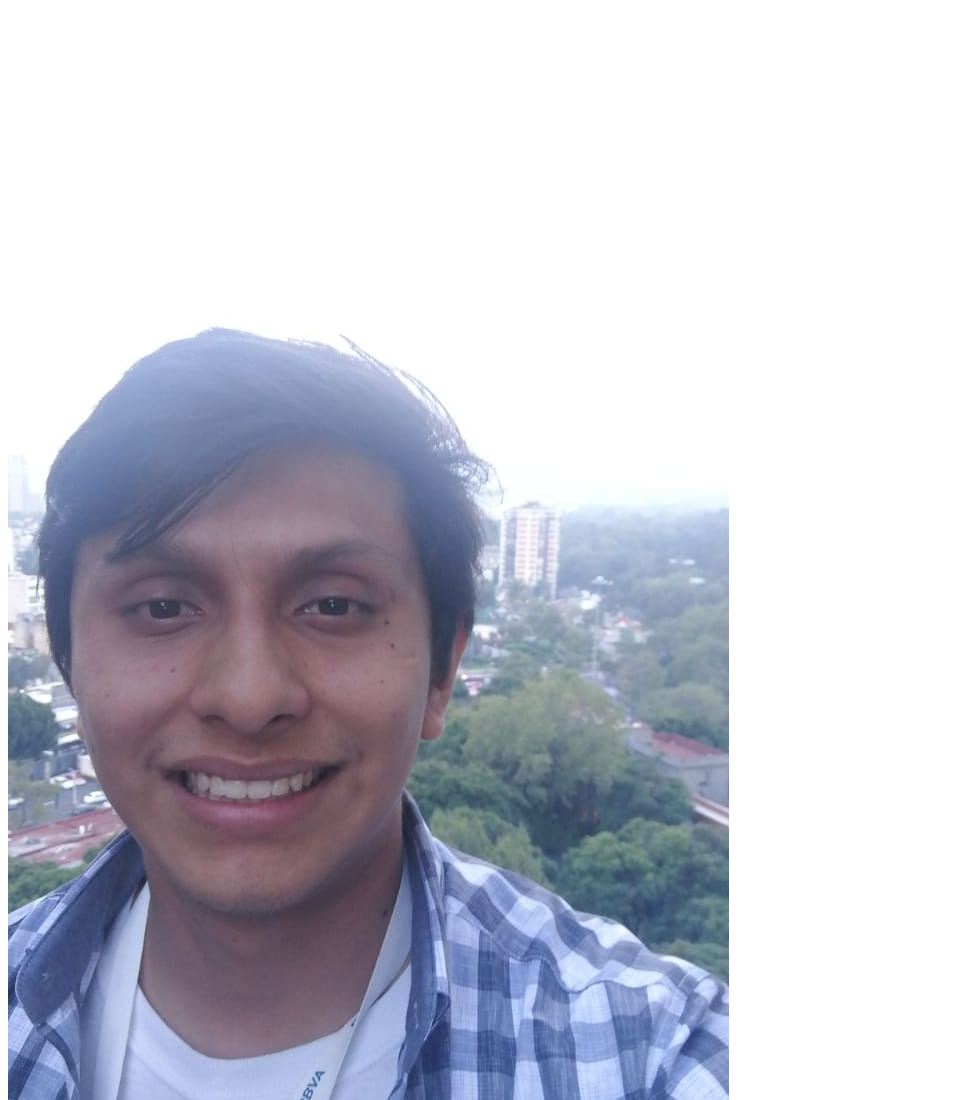
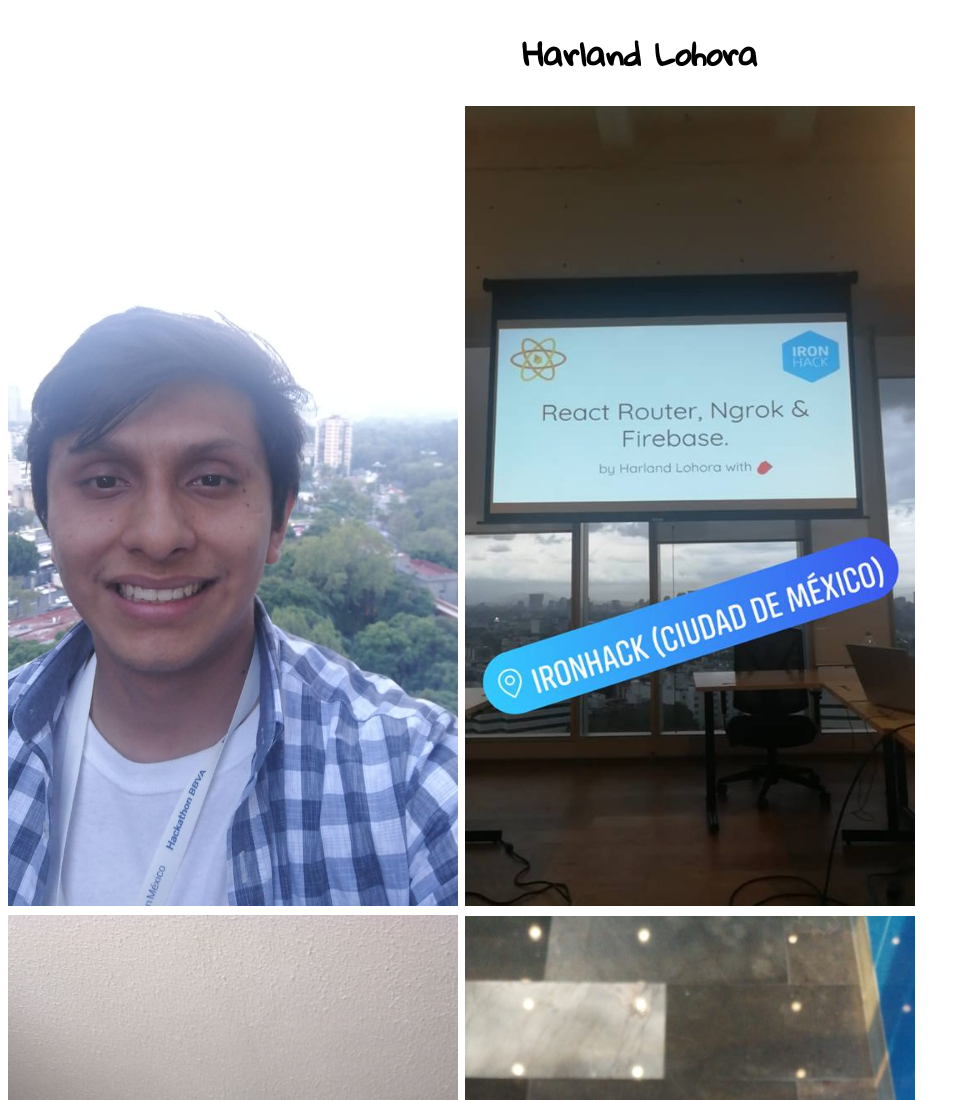
Before and after one commit to HarlandLohora/myPics, a plain HTML site: page index.html in a window 1280 px wide. Shown: the top 1100 px of the page, without its empty margins (0-970 px from the left). Drawn offline with Linux system fonts and the light colour scheme.

Commit message:
Tamaño de imagenes y Favicon

```diff
--- a/index.html
+++ b/index.html
@@ -5,10 +5,13 @@
   <meta name="viewport" content="width=device-width, initial-scale=1.0">
   <meta http-equiv="X-UA-Compatible" content="ie=edge">
   <meta name="google-site-verification" content="KJYC13yXgBRzypX11SsJQQcVMOvPt7vbCCD3hgInWP0" />
-
+  <link href="https://fonts.googleapis.com/css?family=Gloria+Hallelujah" rel="stylesheet">
+  <link rel="icon" href="http://static1.squarespace.com/static/571f6f063c44d8e753f1bd77/t/571f72733c44d8e753f1d7e8/1461678712481/HL_LOGO_ai_HL+Blue_SMALL.png?format=1500w">
+  <link rel="stylesheet" href="styles.css">
   <title>Harland Lohora</title>
 </head>
 <body>
+  <h1>Harland Lohora</h1>
   <img src="img/Harland_Lohora.jpeg" alt="Harland Lohora">
   <img src="img/HarlandLohora_Ironhack.jpg" alt="Harland Lohora">
   <img src="img/HarlandLohoraFoto.jpeg" alt="Harland Lohora">
--- a/styles.css
+++ b/styles.css
@@ -0,0 +1,9 @@
+*{
+  font-family: 'Gloria Hallelujah', cursive;
+}
+h1{
+  text-align: center;
+}
+img{
+  width: 450px;
+}
```
Also changed, not shown: google2f434fcbb7c4512c.html (deleted, +0 -1 lines).
